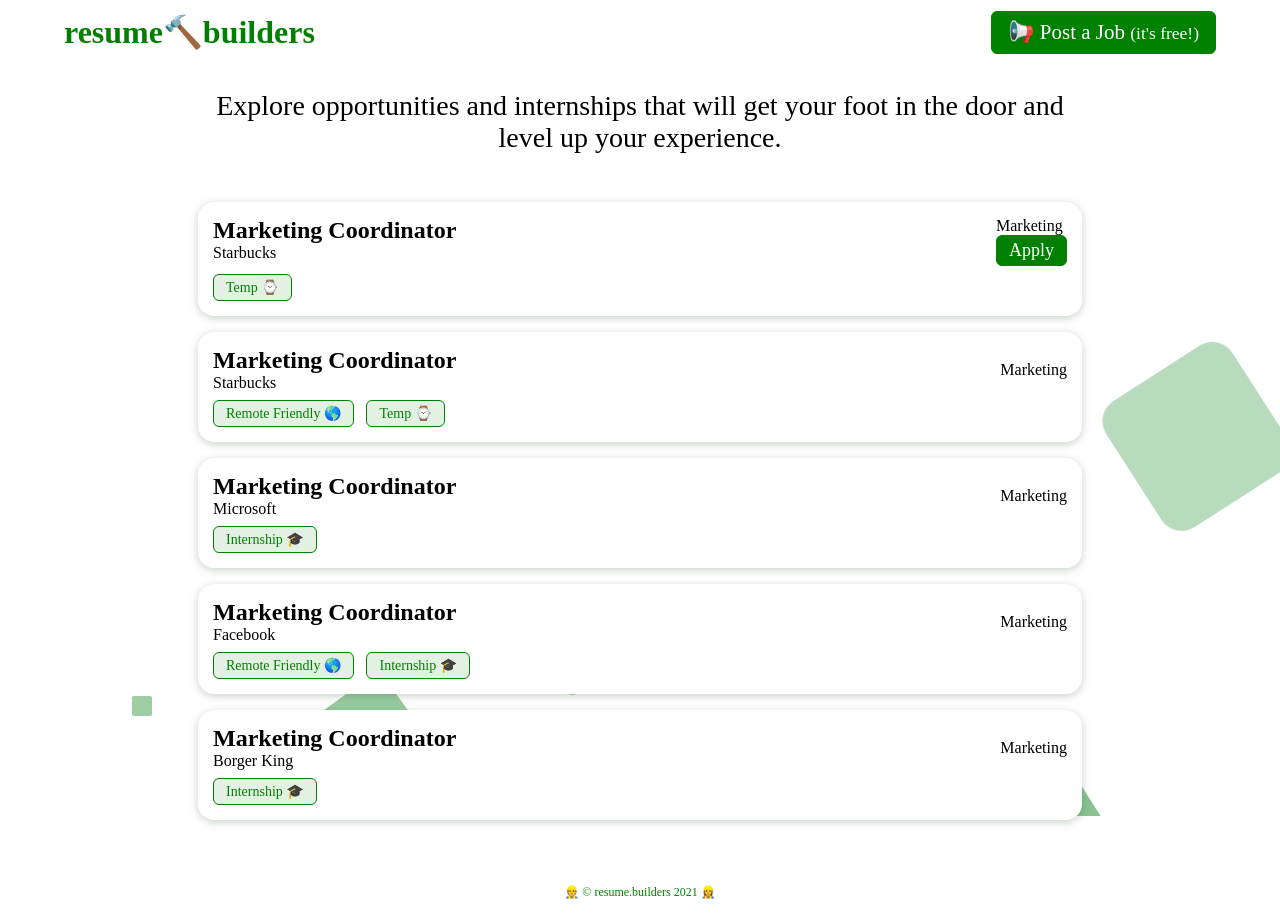
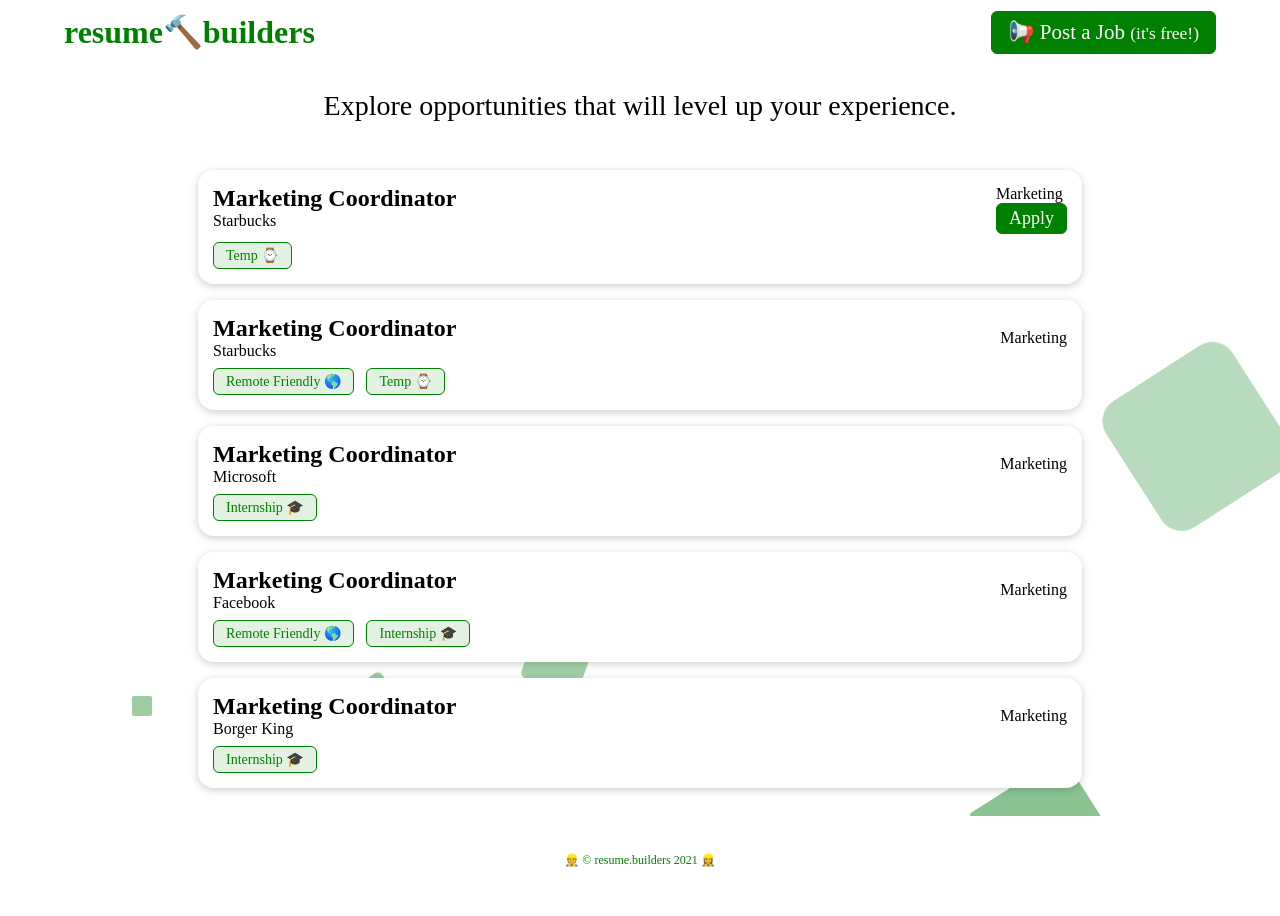
Before and after one commit to patrickstracey/resumebuilders, a Vue app: page / in a window 1280 px wide. Shown: the top 916 px of the page. After the commit the page ends 884 px from the top, so only its background shows below. Built offline with nearby package versions, Linux system fonts and the light colour scheme.

Commit message:
minor styling & copy

```diff
--- a/src/components/index/TheHomePage.vue
+++ b/src/components/index/TheHomePage.vue
@@ -1,8 +1,7 @@
 <template>
   <div class="flex-column" id="home-page">
     <span id="welcome-msg"
-      >Explore opportunities and internships that will get your foot in the door
-      and level up your experience.</span
+      >Explore opportunities that will level up your experience.</span
     >
     <job-index></job-index>
   </div>
--- a/src/components/jobs/JobCard.vue
+++ b/src/components/jobs/JobCard.vue
@@ -107,7 +107,7 @@
 
 .details {
   white-space: pre-line;
-  padding: 16px 12px 16px 12px;
+  padding: 2px 12px 36px 12px;
   border-top: unset;
   border-radius: 0px 0px 16px 16px;
 }
```
